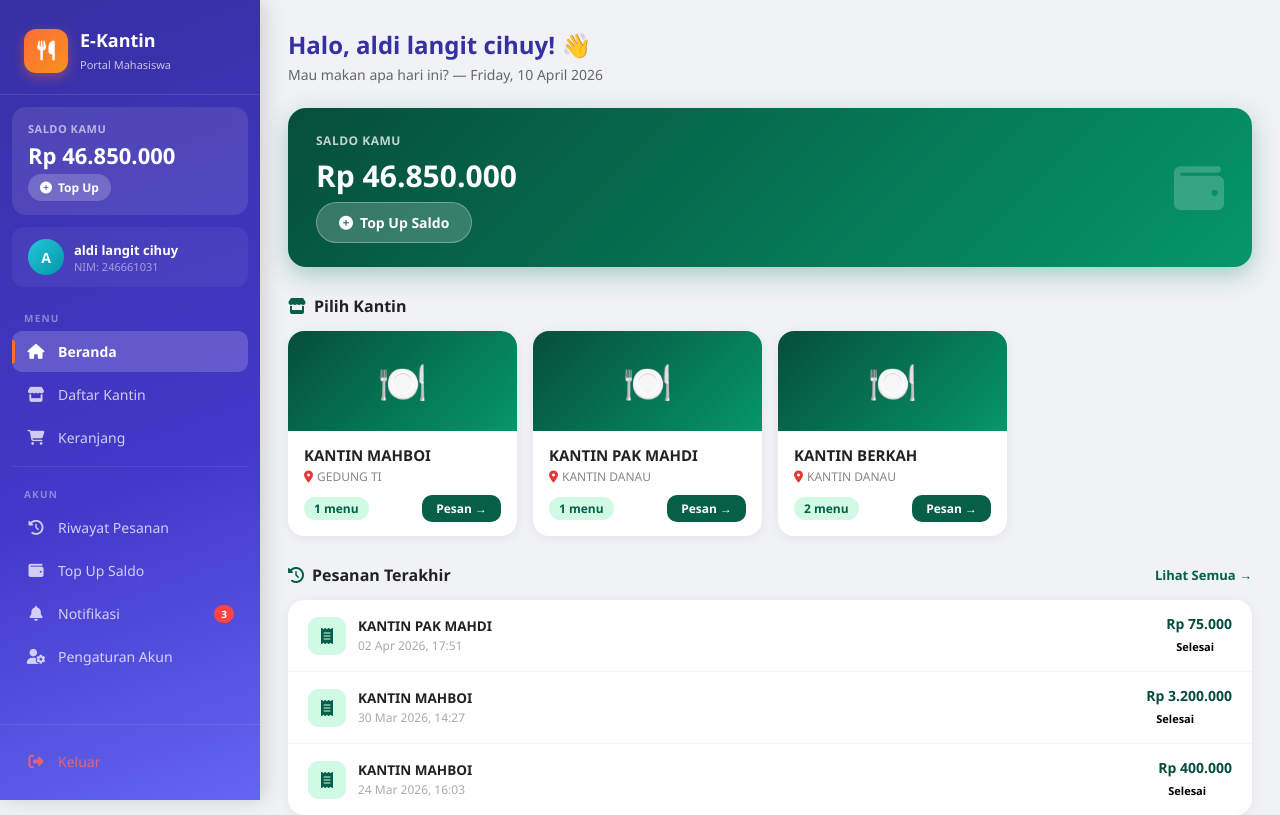
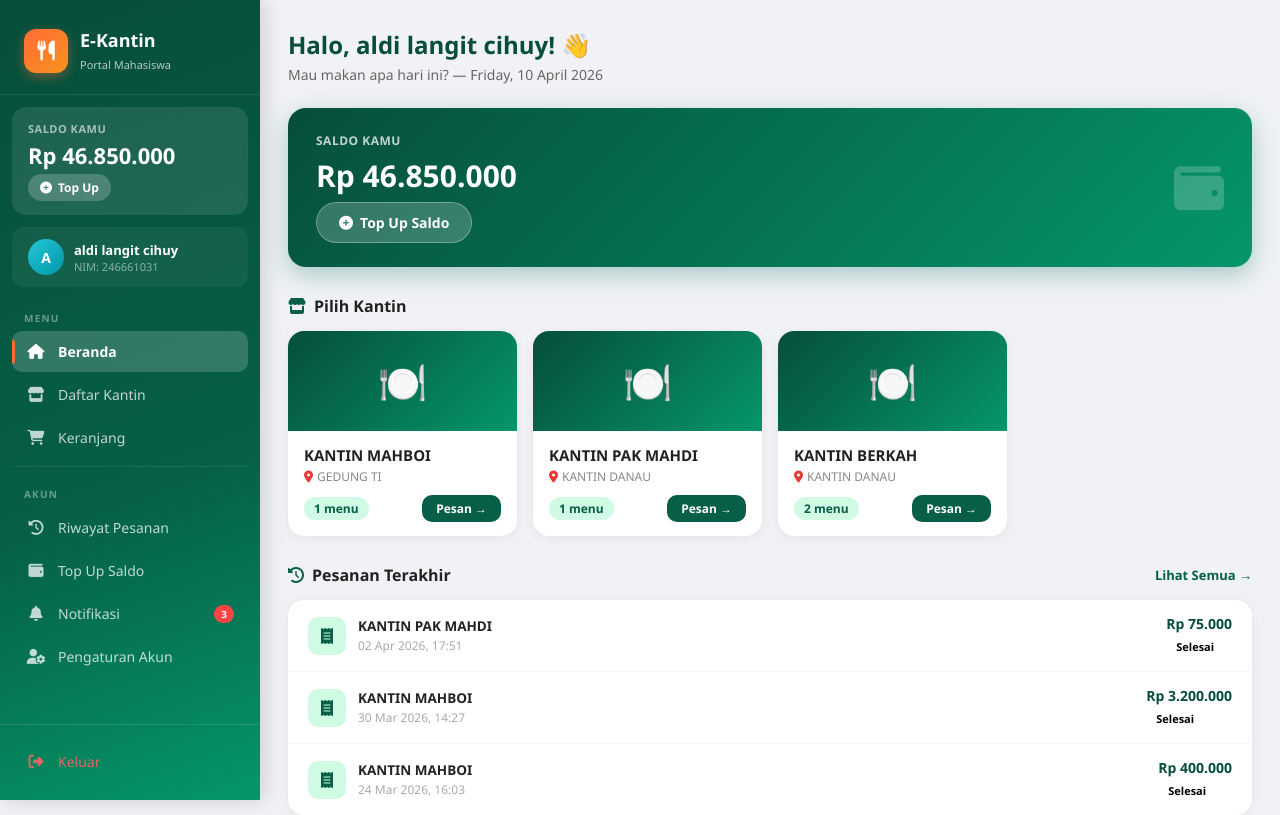
Before and after one commit to bahtimianwar/ekantin_polnes-app, a PHP site: page /dashboard/mahasiswa/beranda.php in a window 1280 px wide. Run offline with PHP 8.4, Linux system fonts and the light colour scheme; a user stored in the database is signed in; data comes from the database, SQL or seed files in the repository.

Commit message:
warna sidebar mhsw

```diff
--- a/includes/sidebar_mahasiswa.php
+++ b/includes/sidebar_mahasiswa.php
@@ -29,7 +29,7 @@ $saldo = $saldo_row ? $saldo_row['saldo'] : 0;
 
         .sidebar {
             width: 260px;
-            background: linear-gradient(160deg, #3730a3 0%, #4338ca 60%, #6366f1 100%);
+            background: linear-gradient(160deg, #064e3b 0%, #065f46 60%, #059669 100%);
             height: 100vh;
             display: flex;
             flex-direction: column;
@@ -136,7 +136,7 @@ $saldo = $saldo_row ? $saldo_row['saldo'] : 0;
 
         .main-content { margin-left: 260px; flex: 1; padding: 28px; height: 100vh; }
         .page-header { margin-bottom: 24px; }
-        .page-header h1 { font-size: 24px; font-weight: 700; color: #3730a3; }
+        .page-header h1 { font-size: 24px; font-weight: 700; color: #064e3b; }
         .page-header p { color: #666; font-size: 14px; margin-top: 4px; }
 
         @media (max-width: 768px) {
```
